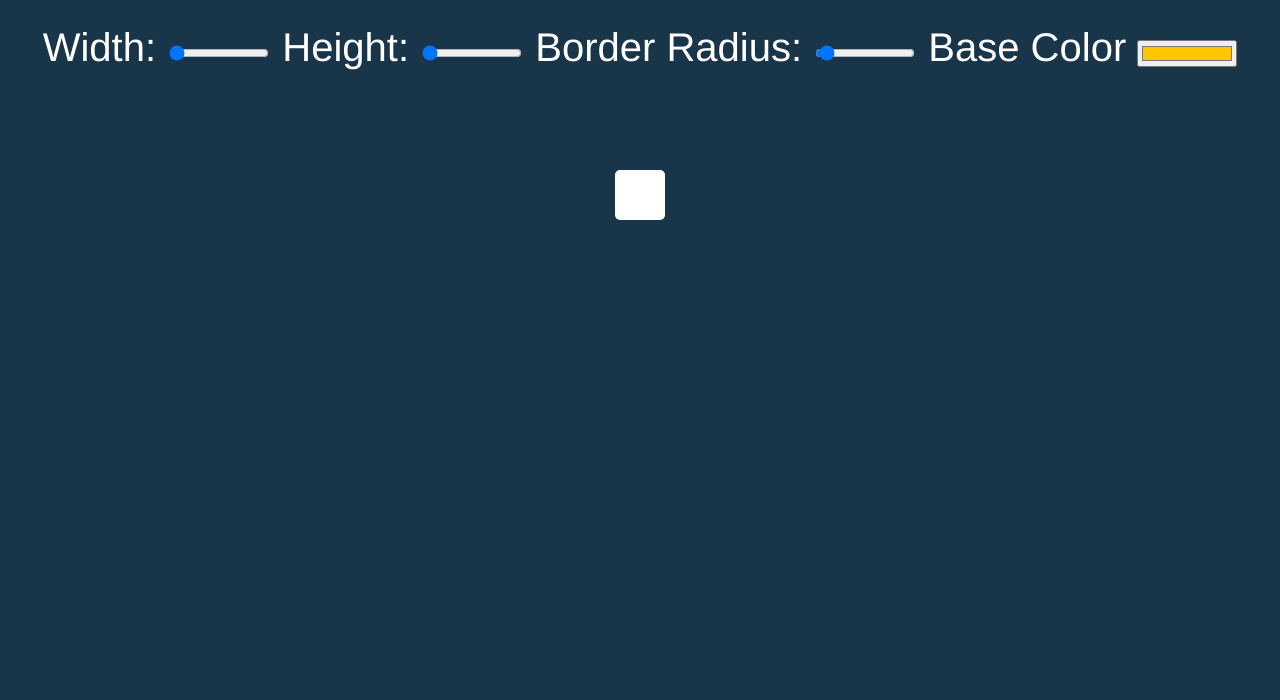
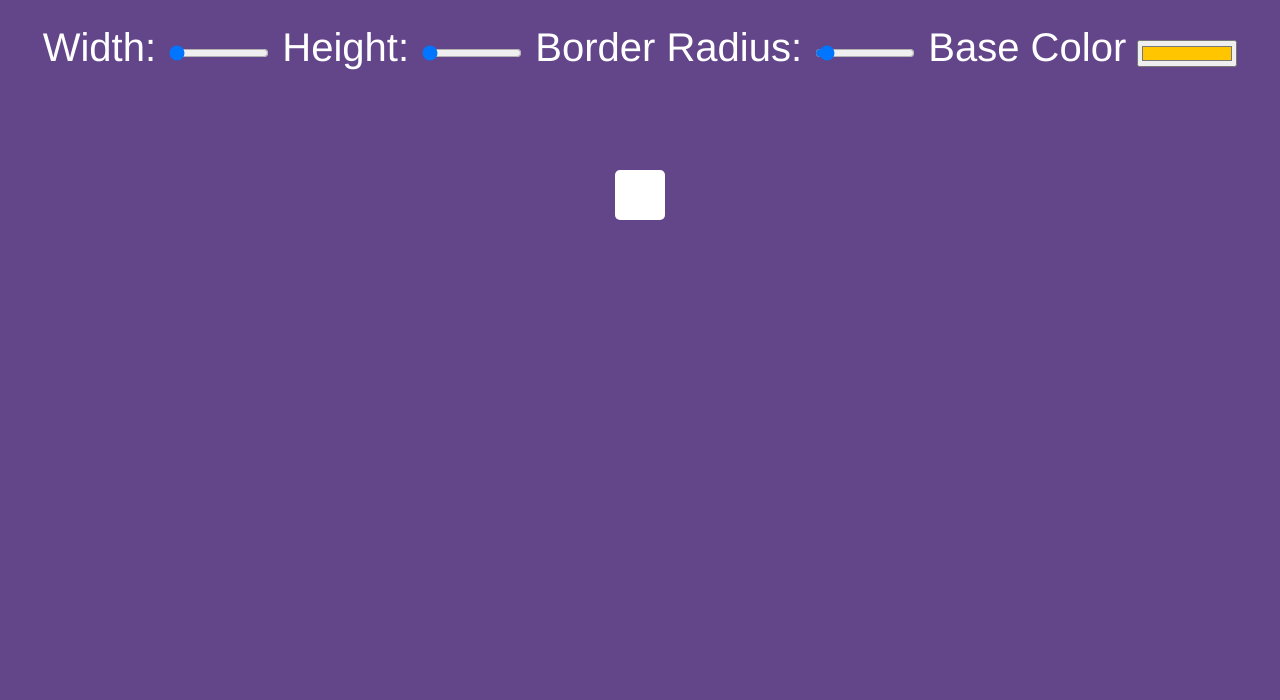
Before and after one commit to Bc-coding/BelleJS30, a plain HTML site: page 03_CSS_Variables/index.html in a window 1280 px wide. Shown: the part 100-800 px from the top of the page. Drawn offline with Linux system fonts and the light colour scheme.

Commit message:
minor changes

```diff
--- a/03_CSS_Variables/index-START.html
+++ b/03_CSS_Variables/index.html
@@ -68,7 +68,7 @@
 
       body {
         text-align: center;
-        background: #193549;
+        background: #63458a;
         color: white;
         font-family: "helvetica neue", sans-serif;
         font-weight: 100;
```
